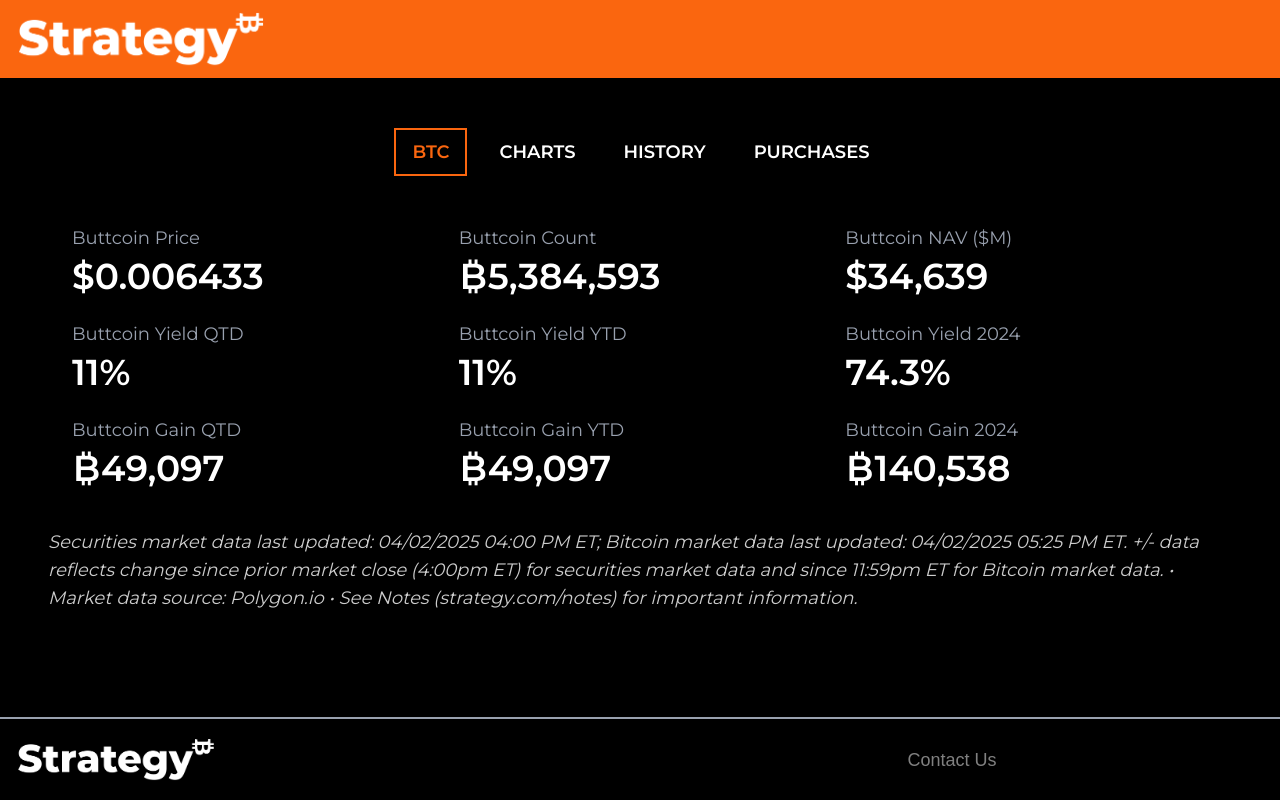
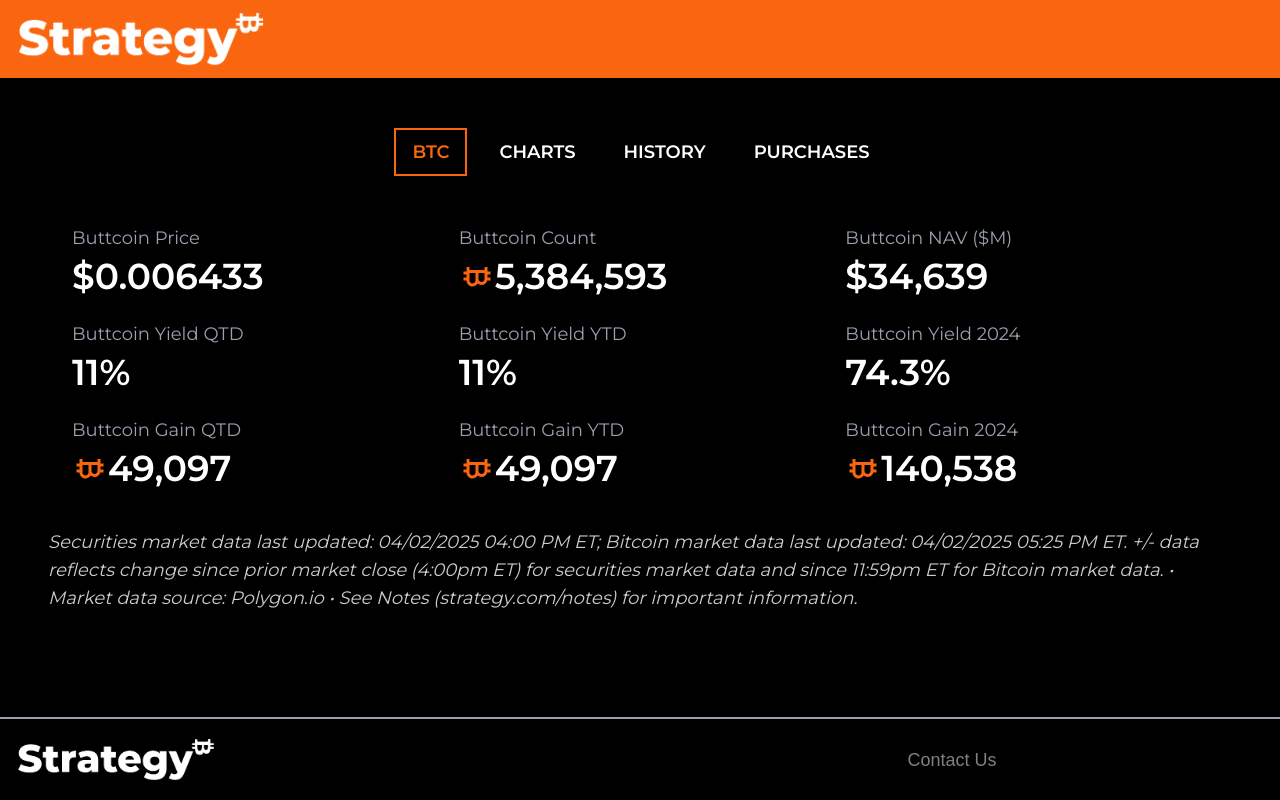
Before and after one commit to mickey0511/strategy-butcoin, a Next.js app: page / in a window 1280 px wide. Built offline with nearby package versions, Linux system fonts and the light colour scheme.

Commit message:
frontend_final update

```diff
--- a/src/app/Componenets/btc.tsx
+++ b/src/app/Componenets/btc.tsx
@@ -2,18 +2,19 @@
 
 import React from "react";
 import StatItem from "./btc_button";
+import { MdCurrencyBitcoin } from "react-icons/md";
 
 const Btc: React.FC = () => {
   const stats = [
-    { name: "Buttcoin Price", value: "$0.006433",  },
-    { name: "Buttcoin Count", value: "₿5,384,593",  },
-    { name: "Buttcoin NAV ($M)", value: "$34,639",  },
-    { name: "Buttcoin Yield QTD", value: "11%", },
-    { name: "Buttcoin Yield YTD", value: "11%", },
-    { name: "Buttcoin Yield 2024", value: "74.3%", },
-    { name: "Buttcoin Gain QTD", value: "₿49,097", },
-    { name: "Buttcoin Gain YTD", value: "₿49,097", },
-    { name: "Buttcoin Gain 2024", value: "₿140,538", },
+    { name: "Buttcoin Price", value: "$0.006433" },
+    { name: "Buttcoin Count", value: <><MdCurrencyBitcoin className ="text-4xl text-[#fa660f] rotate-90"/> 5,384,593</> },
+    { name: "Buttcoin NAV ($M)", value: "$34,639" },
+    { name: "Buttcoin Yield QTD", value: "11%" },
+    { name: "Buttcoin Yield YTD", value: "11%" },
+    { name: "Buttcoin Yield 2024", value: "74.3%" },
+    { name: "Buttcoin Gain QTD", value: <><MdCurrencyBitcoin className="text-4xl text-[#fa660f] rotate-90" /> 49,097</> },
+    { name: "Buttcoin Gain YTD", value: <><MdCurrencyBitcoin className="text-4xl text-[#fa660f] rotate-90" /> 49,097</> },
+    { name: "Buttcoin Gain 2024", value: <><MdCurrencyBitcoin className="text-4xl text-[#fa660f] rotate-90" /> 140,538</> }
     // { name: "BUTTCoin $ Gain QTD ($M)", value: "$4,081", change: "-0.75%" },
     // { name: "BUTTCoin $ Gain YTD ($M)", value: "$4,081", change: "+0.52%" },
     // { name: "BUTTCoin $ Gain 2024 ($M)", value: "$13,133", change: "+2.10%" },
@@ -22,7 +23,7 @@
   return (
     <div className="grid grid-cols-1 sm:grid-cols-2 md:grid-cols-3 gap-6 p-6 bg-black">
       {stats.map((stat, index) => (
-        <StatItem key={index} name={stat.name} value={stat.value} change={stat.change} />
+        <StatItem key={index} name={stat.name} value={stat.value} />
       ))}
     </div>
   );
--- a/src/app/Componenets/btc_button.tsx
+++ b/src/app/Componenets/btc_button.tsx
@@ -4,7 +4,7 @@
 
 interface StatItemProps {
   name: string;
-  value: string;
+  value: any;
   change?: string;
 }
 
@@ -16,7 +16,7 @@
   return (
     <div className="flex flex-col space-y-1">
       <span className="text-gray-400 text-lg">{name}</span>
-      <span className="text-white text-4xl font-semibold">{value}</span>
+      <span className=" flex flex-row justify-start items-center text-white text-4xl font-semibold">{value}</span>
       {change && <span className={`text-md ${changeColor}`}>{change}</span>}
     </div>
   );
```
